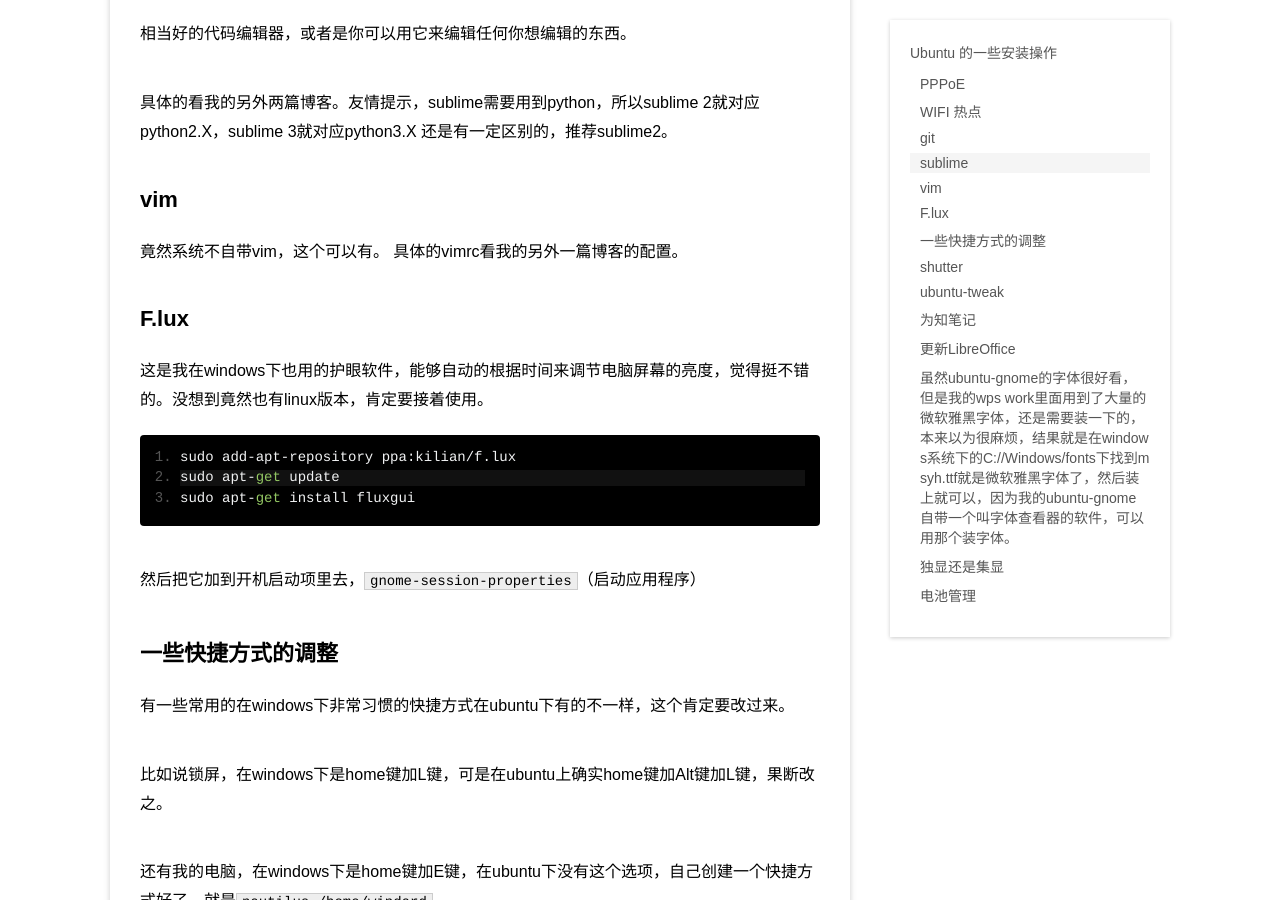
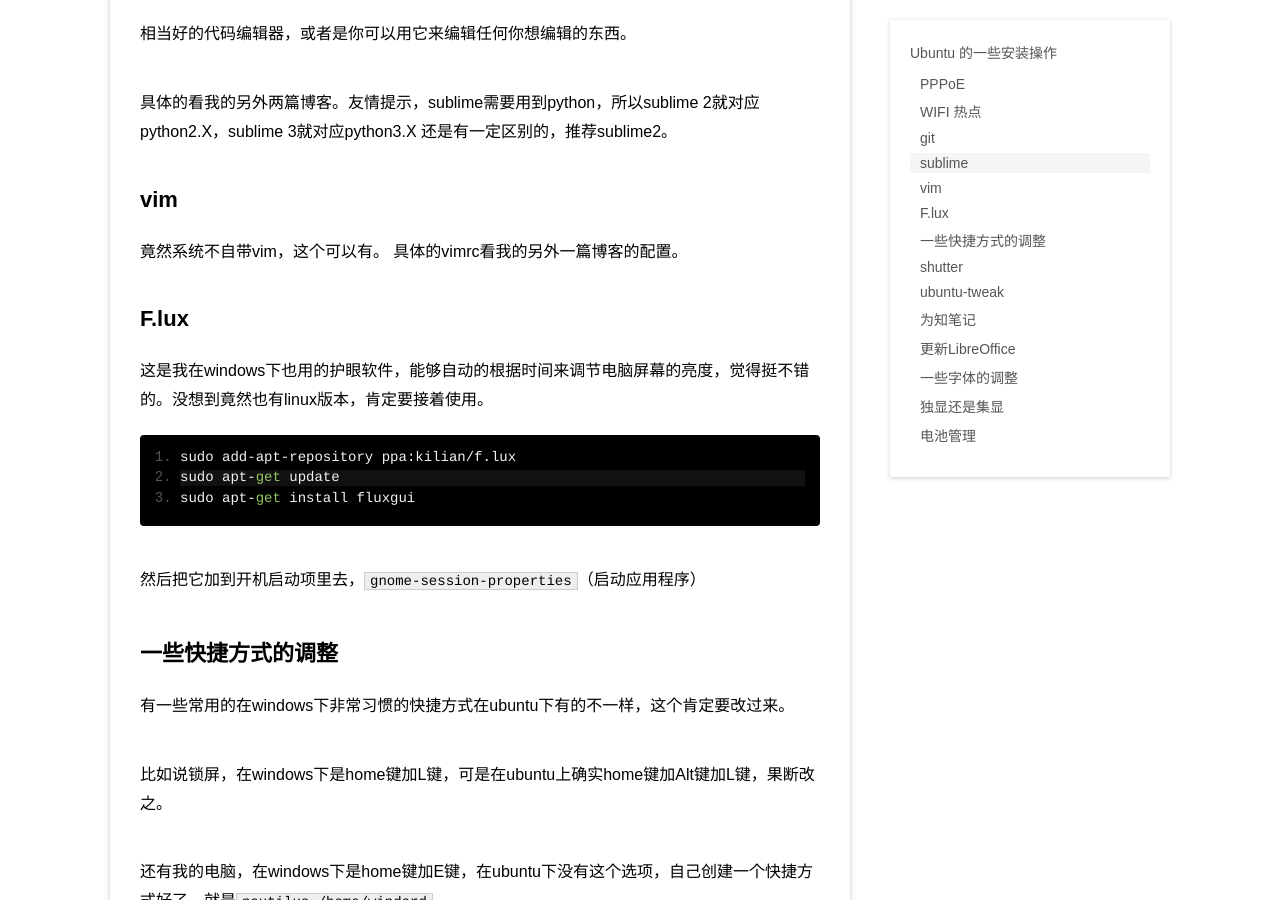
Before and after one commit to windard/windard.com, a Jekyll site: the page built from _posts/blog/2016-1-23-Ubuntu-Gnome.md, in a window 1280 px wide and 900 px high, scrolled down 2125 px. Built offline with Jekyll 4.4.1, drawn with Linux system fonts in a browser that asks for light colours; Markdown is read by kramdown in place of the engine named in the settings; some of the changed text lies outside the part shown.

Commit message:
add some change

````diff
--- a/_posts/blog/2016-1-23-Ubuntu-Gnome.md
+++ b/_posts/blog/2016-1-23-Ubuntu-Gnome.md
@@ -7,9 +7,9 @@
 
 ##PPPoE
 
-××1. ××图形界面下，选择右上角的网络连接，或者在所有应用程序里找到网络连接。选择添加一个新的连接，选择DSL，进行设置就可以了。
+1. 图形界面下，选择右上角的网络连接，或者在所有应用程序里找到网络连接。选择添加一个新的连接，选择DSL，进行设置就可以了。
 
-××2. ××在终端中输入`sudo pppopconf`然后按照程序指导完成。
+2. 在终端中输入`sudo pppopconf`然后按照程序指导完成。
 
 ```bash
 sudo pon dsl-provider	启动pppoe连接
@@ -114,7 +114,8 @@
 sudo apt-get install libreoffice-l10n-zh-cn libreoffice-help-zh-cn
 ```
 
-##虽然ubuntu-gnome的字体很好看，但是我的wps work里面用到了大量的微软雅黑字体，还是需要装一下的，本来以为很麻烦，结果就是在windows系统下的`C://Windows/fonts`下找到msyh.ttf就是微软雅黑字体了，然后装上就可以，因为我的ubuntu-gnome自带一个叫字体查看器的软件，可以用那个装字体。
+##一些字体的调整
+虽然ubuntu-gnome的字体很好看，但是我的wps work里面用到了大量的微软雅黑字体，还是需要装一下的，本来以为很麻烦，结果就是在windows系统下的`C://Windows/fonts`下找到msyh.ttf就是微软雅黑字体了，然后装上就可以，因为我的ubuntu-gnome自带一个叫字体查看器的软件，可以用那个装字体。
 
 so easy的装好了字体之后，把sublime换成了微软雅黑的字体，还是挺漂亮的。
 
@@ -173,10 +174,12 @@
 好吧，如果有使用ubuntu14.04以前的同学可以看一下，还可以把上面那个关闭独显只开集显的命令加入到开机启动里去，这样的话就不用自己的关了。
 
 加入到开机启动里就是把
+
 ```bash
 echo IGD > /sys/kernel/debug/vgaswitcheroo/switch
 echo OFF > /sys/kernel/debug/vgaswitcheroo/switch
 ```
+
 加入到`/etc/rc.local`里的exit 0之前就可以了。
 
 不过我的独显在ubuntu下确实一般用不到，暂不管他。
@@ -205,11 +208,14 @@
 ```
 
 将
+
 ```
 #START_CHARGE_THRESH_BAT0=50
 #STOP_CHARGE_THRESH_BAT0=99
 ```
+
 去掉注释，并改为你想要的值。我在第一个写的是50，第二个是90。
+
 ```bash
 sudo tlp ac 此命令意思为开启电源模式.
 sudo tlp bat 此命令意思为开启电池模式.
````
